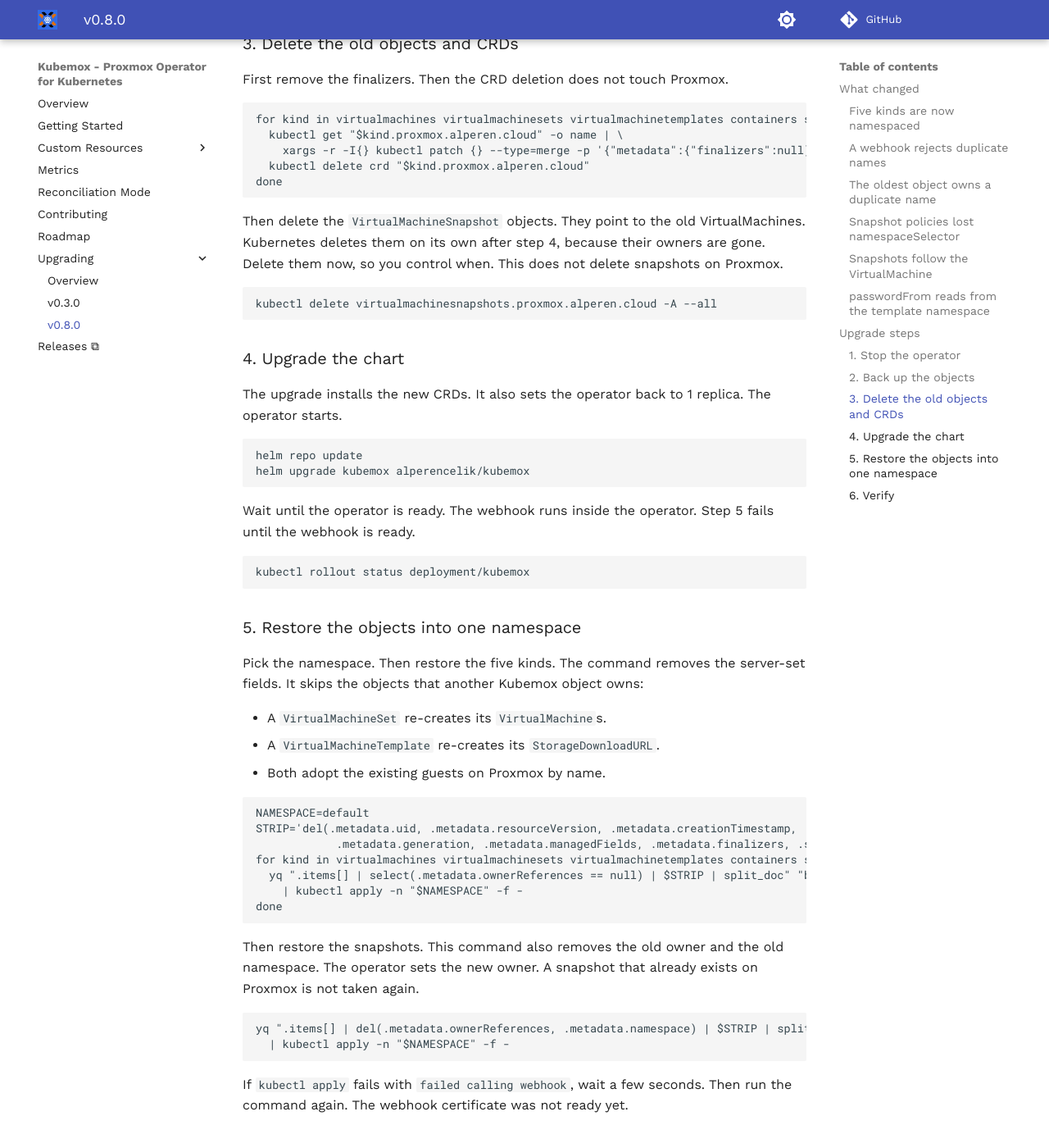
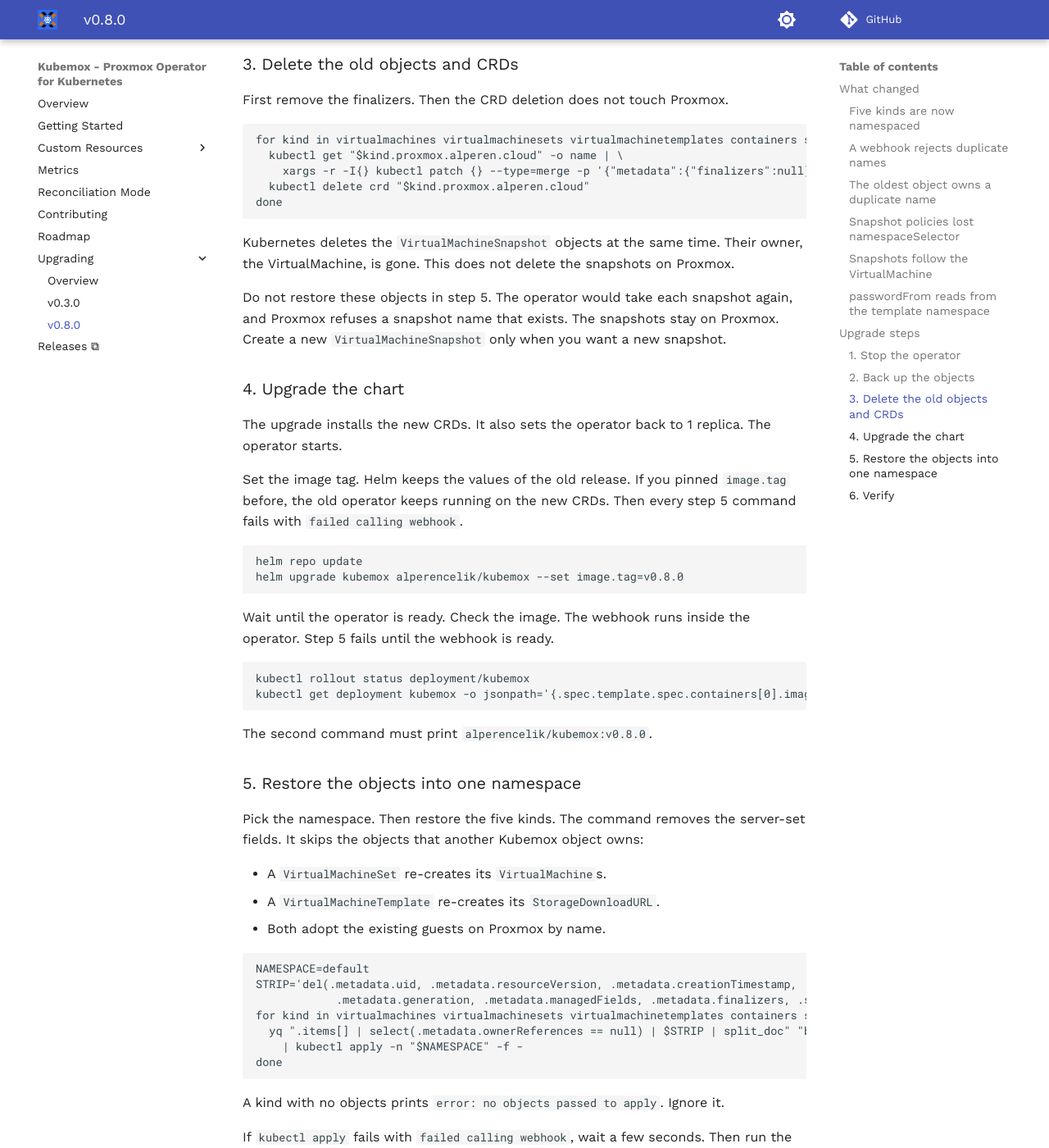
Before and after one commit to alperencelik/kubemox, an MkDocs documentation site: the page built from docs/upgrading/v0.8.0.md, in a window 1280 px wide and 1400 px high, scrolled down 2766 px. Shown: the whole window at 82% size. Built offline with MkDocs 1.6.1 and Material for MkDocs 9.7.7, drawn with Linux system fonts in a browser that asks for light colours; comment, search, counter and statistics services are not loaded; the version menu is left out; some of the changed text lies outside the part shown.

Commit message:
docs(upgrade): pin the image tag and drop the snapshot restore in v0.8.0 steps (#116)

````diff
--- a/docs/upgrading/v0.8.0.md
+++ b/docs/upgrading/v0.8.0.md
@@ -78,7 +78,7 @@
 
 ### 2. Back up the objects
 
-This also backs up the `VirtualMachineSnapshot` objects. Step 3 deletes them.
+This also saves the `VirtualMachineSnapshot` objects as a record. You do not restore them. See step 3.
 
 ```shell
 for kind in virtualmachines virtualmachinesets virtualmachinetemplates containers storagedownloadurls virtualmachinesnapshots; do
@@ -98,26 +98,29 @@
 done
 ```
 
-Then delete the `VirtualMachineSnapshot` objects. They point to the old VirtualMachines. Kubernetes deletes them on its own after step 4, because their owners are gone. Delete them now, so you control when. This does not delete snapshots on Proxmox.
+Kubernetes deletes the `VirtualMachineSnapshot` objects at the same time. Their owner, the VirtualMachine, is gone. This does not delete the snapshots on Proxmox.
 
-```shell
-kubectl delete virtualmachinesnapshots.proxmox.alperen.cloud -A --all
-```
+Do not restore these objects in step 5. The operator would take each snapshot again, and Proxmox refuses a snapshot name that exists. The snapshots stay on Proxmox. Create a new `VirtualMachineSnapshot` only when you want a new snapshot.
 
 ### 4. Upgrade the chart
 
 The upgrade installs the new CRDs. It also sets the operator back to 1 replica. The operator starts.
 
+Set the image tag. Helm keeps the values of the old release. If you pinned `image.tag` before, the old operator keeps running on the new CRDs. Then every step 5 command fails with `failed calling webhook`.
+
 ```shell
 helm repo update
-helm upgrade kubemox alperencelik/kubemox
+helm upgrade kubemox alperencelik/kubemox --set image.tag=v0.8.0
 ```
 
-Wait until the operator is ready. The webhook runs inside the operator. Step 5 fails until the webhook is ready.
+Wait until the operator is ready. Check the image. The webhook runs inside the operator. Step 5 fails until the webhook is ready.
 
 ```shell
 kubectl rollout status deployment/kubemox
+kubectl get deployment kubemox -o jsonpath='{.spec.template.spec.containers[0].image}{"\n"}'
 ```
+
+The second command must print `alperencelik/kubemox:v0.8.0`.
 
 ### 5. Restore the objects into one namespace
 
@@ -137,19 +140,14 @@
 done
 ```
 
-Then restore the snapshots. This command also removes the old owner and the old namespace. The operator sets the new owner. A snapshot that already exists on Proxmox is not taken again.
+A kind with no objects prints `error: no objects passed to apply`. Ignore it.
 
-```shell
-yq ".items[] | del(.metadata.ownerReferences, .metadata.namespace) | $STRIP | split_doc" backup-virtualmachinesnapshots.yaml \
-  | kubectl apply -n "$NAMESPACE" -f -
-```
-
-If `kubectl apply` fails with `failed calling webhook`, wait a few seconds. Then run the command again. The webhook certificate was not ready yet.
+If `kubectl apply` fails with `failed calling webhook`, wait a few seconds. Then run the command again. The webhook certificate was not ready yet. If it still fails after a minute, check the image from step 4.
 
 ### 6. Verify
 
 ```shell
-kubectl get vm,vmset,vmt,lxc,sdu,virtualmachinesnapshots -n "$NAMESPACE"
+kubectl get vm,vmset,vmt,lxc,sdu -n "$NAMESPACE"
 ```
 
 Check that every object reaches its desired state. Check that no object has the condition `NameConflict=True`.
````
